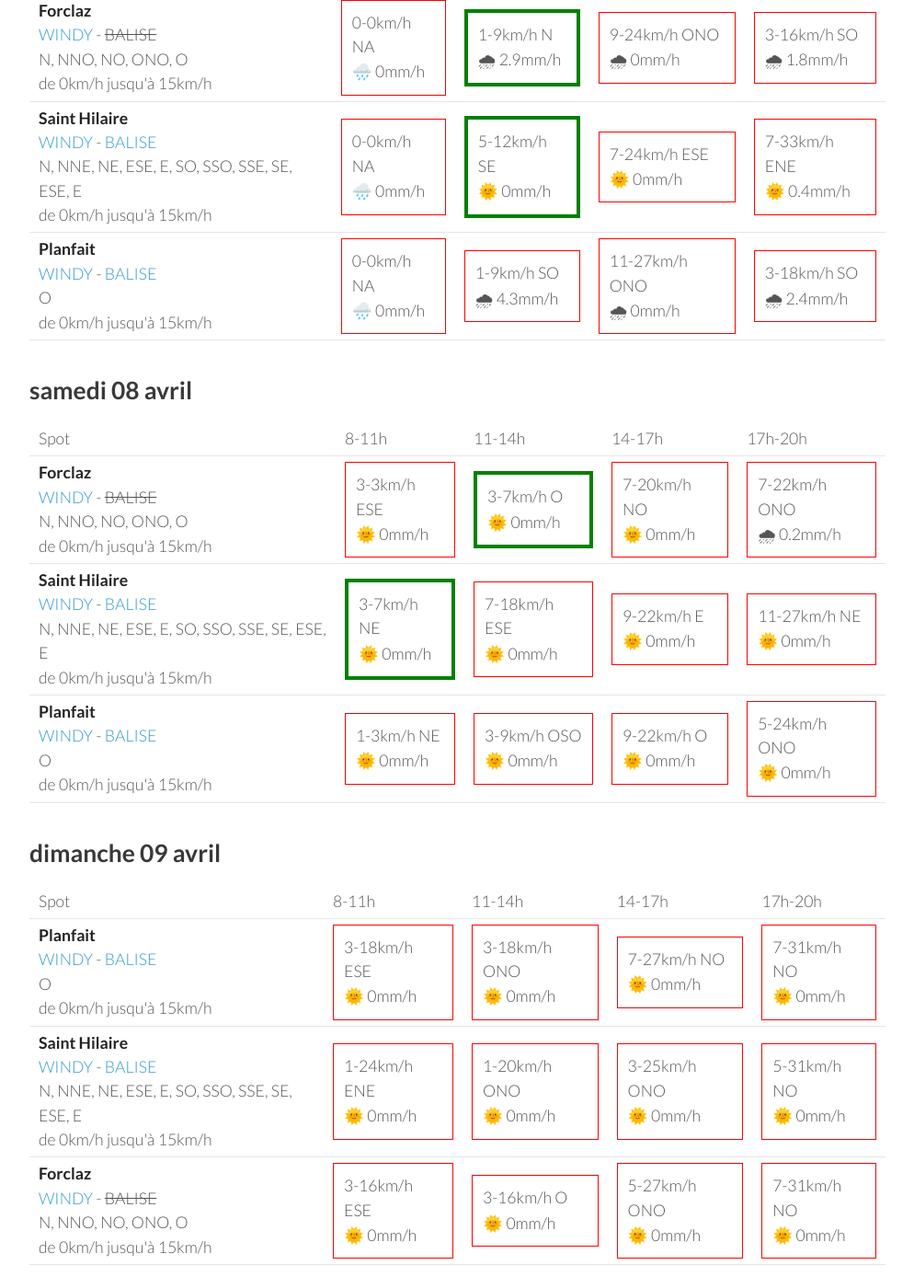
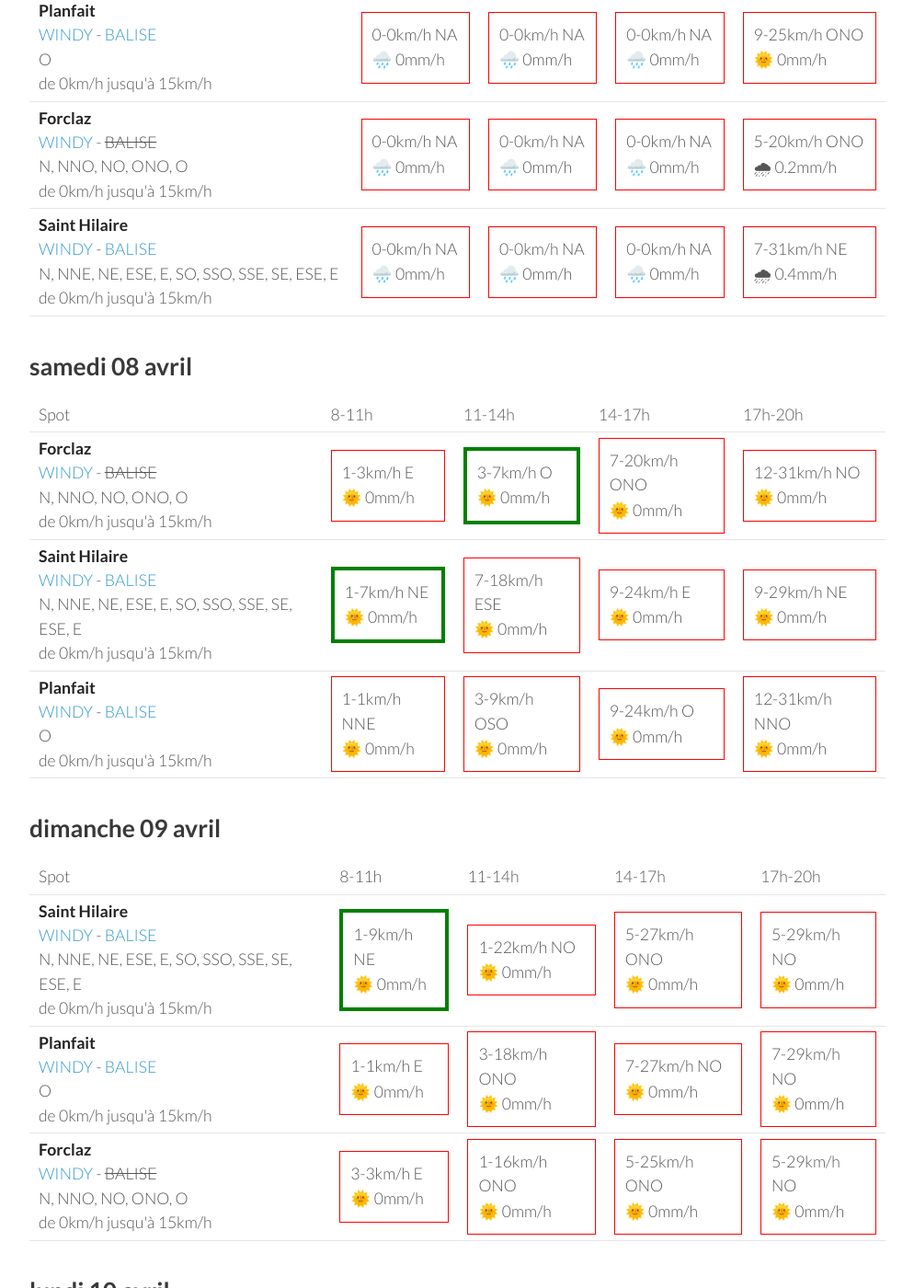
Before and after one commit to parapente-dans-le-nord/parapente-dans-le-nord.github.io, a Jekyll site: the page built from alpes_nord.markdown, in a window 1280 px wide and 1400 px high, scrolled down 373 px. Shown: the whole window at 92% size, without its empty margins (26-1020 px from the left). Built offline with Jekyll 4.4.1, drawn with Linux system fonts in a browser that asks for light colours; some of the changed text lies outside the part shown.

Commit message:
update index.markdown

```diff
--- a/alpes_nord.markdown
+++ b/alpes_nord.markdown
@@ -22,30 +22,30 @@ page mise à jour le vendredi 07 avril 13:26
       <td>17h-20h</td>
     </tr>
 <tr>
+        <td><strong>Planfait</strong><br><a href="https://windy.com/45.853/6.223?45.415,6.223,8">WINDY</a> - <span class=""><a href="https://www.openwindmap.org/PP496">BALISE</a> </span><br> <span class="vent-favorable">O</span><br><span class="force-vent">de 0km/h jusqu'à 15km/h</span> </td>
+
+            <td><div class="not-flyable"><p>0-0km/h NA</p><p>🌧️ 0mm/h</p></div></td>
+            <td><div class="not-flyable"><p>0-0km/h NA</p><p>🌧️ 0mm/h</p></div></td>
+            <td><div class="not-flyable"><p>0-0km/h NA</p><p>🌧️ 0mm/h</p></div></td>
+            <td><div class="not-flyable"><p>9-25km/h ONO</p><p>🌞 0mm/h</p></div></td>
+
+    </tr>
+<tr>
         <td><strong>Forclaz</strong><br><a href="https://windy.com/45.814/6.247?45.375,6.246,8,m:eVwaglz">WINDY</a> - <span class="no-balise"> BALISE </span><br> <span class="vent-favorable">N, NNO, NO, ONO, O</span><br><span class="force-vent">de 0km/h jusqu'à 15km/h</span> </td>
 
             <td><div class="not-flyable"><p>0-0km/h NA</p><p>🌧️ 0mm/h</p></div></td>
-            <td><div class="flyable"><p>1-9km/h N</p><p>🌧 2.9mm/h</p></div></td>
-            <td><div class="not-flyable"><p>9-24km/h ONO</p><p>🌧 0mm/h</p></div></td>
-            <td><div class="not-flyable"><p>3-16km/h SO</p><p>🌧 1.8mm/h</p></div></td>
+            <td><div class="not-flyable"><p>0-0km/h NA</p><p>🌧️ 0mm/h</p></div></td>
+            <td><div class="not-flyable"><p>0-0km/h NA</p><p>🌧️ 0mm/h</p></div></td>
+            <td><div class="not-flyable"><p>5-20km/h ONO</p><p>🌧 0.2mm/h</p></div></td>
 
     </tr>
 <tr>
         <td><strong>Saint Hilaire</strong><br><a href="https://windy.com/45.307/5.888?45.087,5.889,9,m:eUFagkX">WINDY</a> - <span class=""><a href="http://www.balisemeteo.com/balise.php?idBalise=61">BALISE</a> </span><br> <span class="vent-favorable">N, NNE, NE, ESE, E, SO, SSO, SSE, SE, ESE, E</span><br><span class="force-vent">de 0km/h jusqu'à 15km/h</span> </td>
 
             <td><div class="not-flyable"><p>0-0km/h NA</p><p>🌧️ 0mm/h</p></div></td>
-            <td><div class="flyable"><p>5-12km/h SE</p><p>🌞 0mm/h</p></div></td>
-            <td><div class="not-flyable"><p>7-24km/h ESE</p><p>🌞 0mm/h</p></div></td>
-            <td><div class="not-flyable"><p>7-33km/h ENE</p><p>🌞 0.4mm/h</p></div></td>
-
-    </tr>
-<tr>
-        <td><strong>Planfait</strong><br><a href="https://windy.com/45.853/6.223?45.415,6.223,8">WINDY</a> - <span class=""><a href="https://www.openwindmap.org/PP496">BALISE</a> </span><br> <span class="vent-favorable">O</span><br><span class="force-vent">de 0km/h jusqu'à 15km/h</span> </td>
-
             <td><div class="not-flyable"><p>0-0km/h NA</p><p>🌧️ 0mm/h</p></div></td>
-            <td><div class="not-flyable"><p>1-9km/h SO</p><p>🌧 4.3mm/h</p></div></td>
-            <td><div class="not-flyable"><p>11-27km/h ONO</p><p>🌧 0mm/h</p></div></td>
-            <td><div class="not-flyable"><p>3-18km/h SO</p><p>🌧 2.4mm/h</p></div></td>
+            <td><div class="not-flyable"><p>0-0km/h NA</p><p>🌧️ 0mm/h</p></div></td>
+            <td><div class="not-flyable"><p>7-31km/h NE</p><p>🌧 0.4mm/h</p></div></td>
 
     </tr>
 
@@ -67,30 +67,30 @@ page mise à jour le vendredi 07 avril 13:26
 <tr>
         <td><strong>Forclaz</strong><br><a href="https://windy.com/45.814/6.247?45.375,6.246,8,m:eVwaglz">WINDY</a> - <span class="no-balise"> BALISE </span><br> <span class="vent-favorable">N, NNO, NO, ONO, O</span><br><span class="force-vent">de 0km/h jusqu'à 15km/h</span> </td>
 
-            <td><div class="not-flyable"><p>3-3km/h ESE</p><p>🌞 0mm/h</p></div></td>
+            <td><div class="not-flyable"><p>1-3km/h E</p><p>🌞 0mm/h</p></div></td>
             <td><div class="flyable"><p>3-7km/h O</p><p>🌞 0mm/h</p></div></td>
-            <td><div class="not-flyable"><p>7-20km/h NO</p><p>🌞 0mm/h</p></div></td>
-            <td><div class="not-flyable"><p>7-22km/h ONO</p><p>🌧 0.2mm/h</p></div></td>
+            <td><div class="not-flyable"><p>7-20km/h ONO</p><p>🌞 0mm/h</p></div></td>
+            <td><div class="not-flyable"><p>12-31km/h NO</p><p>🌞 0mm/h</p></div></td>
 
 
     </tr>
 <tr>
         <td><strong>Saint Hilaire</strong><br><a href="https://windy.com/45.307/5.888?45.087,5.889,9,m:eUFagkX">WINDY</a> - <span class=""><a href="http://www.balisemeteo.com/balise.php?idBalise=61">BALISE</a> </span><br> <span class="vent-favorable">N, NNE, NE, ESE, E, SO, SSO, SSE, SE, ESE, E</span><br><span class="force-vent">de 0km/h jusqu'à 15km/h</span> </td>
 
-            <td><div class="flyable"><p>3-7km/h NE</p><p>🌞 0mm/h</p></div></td>
+            <td><div class="flyable"><p>1-7km/h NE</p><p>🌞 0mm/h</p></div></td>
             <td><div class="not-flyable"><p>7-18km/h ESE</p><p>🌞 0mm/h</p></div></td>
-            <td><div class="not-flyable"><p>9-22km/h E</p><p>🌞 0mm/h</p></div></td>
-            <td><div class="not-flyable"><p>11-27km/h NE</p><p>🌞 0mm/h</p></div></td>
+            <td><div class="not-flyable"><p>9-24km/h E</p><p>🌞 0mm/h</p></div></td>
+            <td><div class="not-flyable"><p>9-29km/h NE</p><p>🌞 0mm/h</p></div></td>
 
 
     </tr>
 <tr>
         <td><strong>Planfait</strong><br><a href="https://windy.com/45.853/6.223?45.415,6.223,8">WINDY</a> - <span class=""><a href="https://www.openwindmap.org/PP496">BALISE</a> </span><br> <span class="vent-favorable">O</span><br><span class="force-vent">de 0km/h jusqu'à 15km/h</span> </td>
 
-            <td><div class="not-flyable"><p>1-3km/h NE</p><p>🌞 0mm/h</p></div></td>
+            <td><div class="not-flyable"><p>1-1km/h NNE</p><p>🌞 0mm/h</p></div></td>
             <td><div class="not-flyable"><p>3-9km/h OSO</p><p>🌞 0mm/h</p></div></td>
-            <td><div class="not-flyable"><p>9-22km/h O</p><p>🌞 0mm/h</p></div></td>
-            <td><div class="not-flyable"><p>5-24km/h ONO</p><p>🌞 0mm/h</p></div></td>
+            <td><div class="not-flyable"><p>9-24km/h O</p><p>🌞 0mm/h</p></div></td>
+            <td><div class="not-flyable"><p>12-31km/h NNO</p><p>🌞 0mm/h</p></div></td>
 
 
     </tr>
@@ -111,32 +111,32 @@ page mise à jour le vendredi 07 avril 13:26
       <td>17h-20h</td>
     </tr>
 <tr>
-        <td><strong>Planfait</strong><br><a href="https://windy.com/45.853/6.223?45.415,6.223,8">WINDY</a> - <span class=""><a href="https://www.openwindmap.org/PP496">BALISE</a> </span><br> <span class="vent-favorable">O</span><br><span class="force-vent">de 0km/h jusqu'à 15km/h</span> </td>
+        <td><strong>Saint Hilaire</strong><br><a href="https://windy.com/45.307/5.888?45.087,5.889,9,m:eUFagkX">WINDY</a> - <span class=""><a href="http://www.balisemeteo.com/balise.php?idBalise=61">BALISE</a> </span><br> <span class="vent-favorable">N, NNE, NE, ESE, E, SO, SSO, SSE, SE, ESE, E</span><br><span class="force-vent">de 0km/h jusqu'à 15km/h</span> </td>
 
-            <td><div class="not-flyable"><p>3-18km/h ESE</p><p>🌞 0mm/h</p></div></td>
-            <td><div class="not-flyable"><p>3-18km/h ONO</p><p>🌞 0mm/h</p></div></td>
-            <td><div class="not-flyable"><p>7-27km/h NO</p><p>🌞 0mm/h</p></div></td>
-            <td><div class="not-flyable"><p>7-31km/h NO</p><p>🌞 0mm/h</p></div></td>
+            <td><div class="flyable"><p>1-9km/h NE</p><p>🌞 0mm/h</p></div></td>
+            <td><div class="not-flyable"><p>1-22km/h NO</p><p>🌞 0mm/h</p></div></td>
+            <td><div class="not-flyable"><p>5-27km/h ONO</p><p>🌞 0mm/h</p></div></td>
+            <td><div class="not-flyable"><p>5-29km/h NO</p><p>🌞 0mm/h</p></div></td>
 
 
     </tr>
 <tr>
-        <td><strong>Saint Hilaire</strong><br><a href="https://windy.com/45.307/5.888?45.087,5.889,9,m:eUFagkX">WINDY</a> - <span class=""><a href="http://www.balisemeteo.com/balise.php?idBalise=61">BALISE</a> </span><br> <span class="vent-favorable">N, NNE, NE, ESE, E, SO, SSO, SSE, SE, ESE, E</span><br><span class="force-vent">de 0km/h jusqu'à 15km/h</span> </td>
+        <td><strong>Planfait</strong><br><a href="https://windy.com/45.853/6.223?45.415,6.223,8">WINDY</a> - <span class=""><a href="https://www.openwindmap.org/PP496">BALISE</a> </span><br> <span class="vent-favorable">O</span><br><span class="force-vent">de 0km/h jusqu'à 15km/h</span> </td>
 
-            <td><div class="not-flyable"><p>1-24km/h ENE</p><p>🌞 0mm/h</p></div></td>
-            <td><div class="not-flyable"><p>1-20km/h ONO</p><p>🌞 0mm/h</p></div></td>
-            <td><div class="not-flyable"><p>3-25km/h ONO</p><p>🌞 0mm/h</p></div></td>
-            <td><div class="not-flyable"><p>5-31km/h NO</p><p>🌞 0mm/h</p></div></td>
+            <td><div class="not-flyable"><p>1-1km/h E</p><p>🌞 0mm/h</p></div></td>
+            <td><div class="not-flyable"><p>3-18km/h ONO</p><p>🌞 0mm/h</p></div></td>
+            <td><div class="not-flyable"><p>7-27km/h NO</p><p>🌞 0mm/h</p></div></td>
+            <td><div class="not-flyable"><p>7-29km/h NO</p><p>🌞 0mm/h</p></div></td>
 
 
     </tr>
 <tr>
         <td><strong>Forclaz</strong><br><a href="https://windy.com/45.814/6.247?45.375,6.246,8,m:eVwaglz">WINDY</a> - <span class="no-balise"> BALISE </span><br> <span class="vent-favorable">N, NNO, NO, ONO, O</span><br><span class="force-vent">de 0km/h jusqu'à 15km/h</span> </td>
 
-            <td><div class="not-flyable"><p>3-16km/h ESE</p><p>🌞 0mm/h</p></div></td>
-            <td><div class="not-flyable"><p>3-16km/h O</p><p>🌞 0mm/h</p></div></td>
-            <td><div class="not-flyable"><p>5-27km/h ONO</p><p>🌞 0mm/h</p></div></td>
-            <td><div class="not-flyable"><p>7-31km/h NO</p><p>🌞 0mm/h</p></div></td>
+            <td><div class="not-flyable"><p>3-3km/h E</p><p>🌞 0mm/h</p></div></td>
+            <td><div class="not-flyable"><p>1-16km/h ONO</p><p>🌞 0mm/h</p></div></td>
+            <td><div class="not-flyable"><p>5-25km/h ONO</p><p>🌞 0mm/h</p></div></td>
+            <td><div class="not-flyable"><p>5-29km/h NO</p><p>🌞 0mm/h</p></div></td>
 
 
     </tr>
@@ -159,10 +159,10 @@ page mise à jour le vendredi 07 avril 13:26
 <tr>
         <td><strong>Saint Hilaire</strong><br><a href="https://windy.com/45.307/5.888?45.087,5.889,9,m:eUFagkX">WINDY</a> - <span class=""><a href="http://www.balisemeteo.com/balise.php?idBalise=61">BALISE</a> </span><br> <span class="vent-favorable">N, NNE, NE, ESE, E, SO, SSO, SSE, SE, ESE, E</span><br><span class="force-vent">de 0km/h jusqu'à 15km/h</span> </td>
 
-            <td><div class="flyable"><p>1-12km/h E</p><p>🌞 0mm/h</p></div></td>
-            <td><div class="not-flyable"><p>3-24km/h SO</p><p>🌞 0mm/h</p></div></td>
-            <td><div class="not-flyable"><p>5-33km/h SO</p><p>🌞 0mm/h</p></div></td>
-            <td><div class="not-flyable"><p>5-33km/h SO</p><p>🌞 0mm/h</p></div></td>
+            <td><div class="flyable"><p>1-12km/h NE</p><p>🌞 0mm/h</p></div></td>
+            <td><div class="not-flyable"><p>3-22km/h SO</p><p>🌞 0mm/h</p></div></td>
+            <td><div class="not-flyable"><p>5-27km/h OSO</p><p>🌞 0mm/h</p></div></td>
+            <td><div class="not-flyable"><p>3-27km/h SO</p><p>🌞 0mm/h</p></div></td>
 
 
     </tr>
@@ -170,19 +170,19 @@ page mise à jour le vendredi 07 avril 13:26
         <td><strong>Planfait</strong><br><a href="https://windy.com/45.853/6.223?45.415,6.223,8">WINDY</a> - <span class=""><a href="https://www.openwindmap.org/PP496">BALISE</a> </span><br> <span class="vent-favorable">O</span><br><span class="force-vent">de 0km/h jusqu'à 15km/h</span> </td>
 
             <td><div class="not-flyable"><p>3-16km/h ESE</p><p>🌞 0mm/h</p></div></td>
-            <td><div class="not-flyable"><p>3-20km/h SSO</p><p>🌞 0mm/h</p></div></td>
-            <td><div class="not-flyable"><p>7-25km/h OSO</p><p>🌞 0mm/h</p></div></td>
-            <td><div class="not-flyable"><p>5-29km/h OSO</p><p>🌞 0mm/h</p></div></td>
+            <td><div class="not-flyable"><p>3-18km/h S</p><p>🌞 0mm/h</p></div></td>
+            <td><div class="not-flyable"><p>5-24km/h O</p><p>🌞 0mm/h</p></div></td>
+            <td><div class="not-flyable"><p>3-24km/h SO</p><p>🌞 0mm/h</p></div></td>
 
 
     </tr>
 <tr>
         <td><strong>Forclaz</strong><br><a href="https://windy.com/45.814/6.247?45.375,6.246,8,m:eVwaglz">WINDY</a> - <span class="no-balise"> BALISE </span><br> <span class="vent-favorable">N, NNO, NO, ONO, O</span><br><span class="force-vent">de 0km/h jusqu'à 15km/h</span> </td>
 
-            <td><div class="not-flyable"><p>3-18km/h ESE</p><p>🌞 0mm/h</p></div></td>
-            <td><div class="not-flyable"><p>1-20km/h S</p><p>🌞 0mm/h</p></div></td>
-            <td><div class="not-flyable"><p>5-25km/h O</p><p>🌞 0mm/h</p></div></td>
-            <td><div class="not-flyable"><p>5-29km/h OSO</p><p>🌞 0mm/h</p></div></td>
+            <td><div class="not-flyable"><p>3-16km/h ESE</p><p>🌞 0mm/h</p></div></td>
+            <td><div class="not-flyable"><p>3-18km/h SSE</p><p>🌞 0mm/h</p></div></td>
+            <td><div class="not-flyable"><p>3-24km/h O</p><p>🌞 0mm/h</p></div></td>
+            <td><div class="not-flyable"><p>3-24km/h SO</p><p>🌞 0mm/h</p></div></td>
 
 
     </tr>
@@ -205,30 +205,30 @@ page mise à jour le vendredi 07 avril 13:26
 <tr>
         <td><strong>Planfait</strong><br><a href="https://windy.com/45.853/6.223?45.415,6.223,8">WINDY</a> - <span class=""><a href="https://www.openwindmap.org/PP496">BALISE</a> </span><br> <span class="vent-favorable">O</span><br><span class="force-vent">de 0km/h jusqu'à 15km/h</span> </td>
 
-            <td><div class="not-flyable"><p>7-40km/h O</p><p>🌧 4.2mm/h</p></div></td>
-            <td><div class="not-flyable"><p>5-37km/h O</p><p>🌧 3.6mm/h</p></div></td>
-            <td><div class="not-flyable"><p>5-31km/h O</p><p>🌧 1.7mm/h</p></div></td>
-            <td><div class="not-flyable"><p>1-25km/h NO</p><p>🌧 0.9mm/h</p></div></td>
+            <td><div class="not-flyable"><p>1-24km/h S</p><p>🌧 4mm/h</p></div></td>
+            <td><div class="not-flyable"><p>5-27km/h ONO</p><p>🌧 2.4mm/h</p></div></td>
+            <td><div class="not-flyable"><p>5-27km/h O</p><p>🌧 1mm/h</p></div></td>
+            <td><div class="not-flyable"><p>5-27km/h ONO</p><p>🌧 0.2mm/h</p></div></td>
 
 
     </tr>
 <tr>
         <td><strong>Saint Hilaire</strong><br><a href="https://windy.com/45.307/5.888?45.087,5.889,9,m:eUFagkX">WINDY</a> - <span class=""><a href="http://www.balisemeteo.com/balise.php?idBalise=61">BALISE</a> </span><br> <span class="vent-favorable">N, NNE, NE, ESE, E, SO, SSO, SSE, SE, ESE, E</span><br><span class="force-vent">de 0km/h jusqu'à 15km/h</span> </td>
 
-            <td><div class="not-flyable"><p>3-42km/h NO</p><p>🌧 2.9mm/h</p></div></td>
-            <td><div class="not-flyable"><p>5-37km/h NNO</p><p>🌧 1.5mm/h</p></div></td>
-            <td><div class="not-flyable"><p>7-42km/h NNO</p><p>🌧 0.9mm/h</p></div></td>
-            <td><div class="not-flyable"><p>9-44km/h N</p><p>🌞 0mm/h</p></div></td>
+            <td><div class="not-flyable"><p>3-24km/h O</p><p>🌧 0.8mm/h</p></div></td>
+            <td><div class="not-flyable"><p>5-35km/h NNO</p><p>🌧 2.5mm/h</p></div></td>
+            <td><div class="not-flyable"><p>7-37km/h NO</p><p>🌧 0.5mm/h</p></div></td>
+            <td><div class="not-flyable"><p>7-38km/h NO</p><p>🌞 0mm/h</p></div></td>
 
 
     </tr>
 <tr>
         <td><strong>Forclaz</strong><br><a href="https://windy.com/45.814/6.247?45.375,6.246,8,m:eVwaglz">WINDY</a> - <span class="no-balise"> BALISE </span><br> <span class="vent-favorable">N, NNO, NO, ONO, O</span><br><span class="force-vent">de 0km/h jusqu'à 15km/h</span> </td>
 
-            <td><div class="not-flyable"><p>7-42km/h ONO</p><p>🌧 4.6mm/h</p></div></td>
-            <td><div class="not-flyable"><p>5-40km/h O</p><p>🌧 3.9mm/h</p></div></td>
-            <td><div class="not-flyable"><p>5-33km/h O</p><p>🌧 1.2mm/h</p></div></td>
-            <td><div class="not-flyable"><p>1-25km/h NO</p><p>🌧 0.7mm/h</p></div></td>
+            <td><div class="not-flyable"><p>0-24km/h SE</p><p>🌧 4.1mm/h</p></div></td>
+            <td><div class="not-flyable"><p>5-31km/h ONO</p><p>🌧 2.5mm/h</p></div></td>
+            <td><div class="not-flyable"><p>5-27km/h ONO</p><p>🌧 0.9mm/h</p></div></td>
+            <td><div class="not-flyable"><p>5-29km/h ONO</p><p>🌞 0mm/h</p></div></td>
 
 
     </tr>
@@ -251,20 +251,20 @@ page mise à jour le vendredi 07 avril 13:26
 <tr>
         <td><strong>Planfait</strong><br><a href="https://windy.com/45.853/6.223?45.415,6.223,8">WINDY</a> - <span class=""><a href="https://www.openwindmap.org/PP496">BALISE</a> </span><br> <span class="vent-favorable">O</span><br><span class="force-vent">de 0km/h jusqu'à 15km/h</span> </td>
 
-            <td><div class="not-flyable"><p>3-20km/h ESE</p><p>🌞 0mm/h</p></div></td>
-            <td><div class="not-flyable"><p>5-25km/h S</p><p>🌞 0mm/h</p></div></td>
-            <td><div class="not-flyable"><p>9-37km/h OSO</p><p>🌞 0mm/h</p></div></td>
-            <td><div class="not-flyable"><p>9-38km/h OSO</p><p>🌞 0mm/h</p></div></td>
+            <td><div class="not-flyable"><p>5-18km/h ESE</p><p>🌞 0mm/h</p></div></td>
+            <td><div class="not-flyable"><p>3-25km/h SO</p><p>🌞 0mm/h</p></div></td>
+            <td><div class="not-flyable"><p>11-40km/h SO</p><p>🌞 0mm/h</p></div></td>
+            <td><div class="not-flyable"><p>14-55km/h OSO</p><p>🌞 0mm/h</p></div></td>
 
 
     </tr>
 <tr>
         <td><strong>Forclaz</strong><br><a href="https://windy.com/45.814/6.247?45.375,6.246,8,m:eVwaglz">WINDY</a> - <span class="no-balise"> BALISE </span><br> <span class="vent-favorable">N, NNO, NO, ONO, O</span><br><span class="force-vent">de 0km/h jusqu'à 15km/h</span> </td>
 
-            <td><div class="not-flyable"><p>3-22km/h ESE</p><p>🌞 0mm/h</p></div></td>
-            <td><div class="not-flyable"><p>3-25km/h SSE</p><p>🌞 0mm/h</p></div></td>
-            <td><div class="not-flyable"><p>9-38km/h OSO</p><p>🌞 0mm/h</p></div></td>
-            <td><div class="not-flyable"><p>7-38km/h O</p><p>🌞 0mm/h</p></div></td>
+            <td><div class="not-flyable"><p>3-18km/h ESE</p><p>🌞 0mm/h</p></div></td>
+            <td><div class="not-flyable"><p>1-24km/h SSO</p><p>🌞 0mm/h</p></div></td>
+            <td><div class="not-flyable"><p>9-40km/h SO</p><p>🌞 0mm/h</p></div></td>
+            <td><div class="not-flyable"><p>14-57km/h OSO</p><p>🌞 0mm/h</p></div></td>
 
 
     </tr>
@@ -272,9 +272,9 @@ page mise à jour le vendredi 07 avril 13:26
         <td><strong>Saint Hilaire</strong><br><a href="https://windy.com/45.307/5.888?45.087,5.889,9,m:eUFagkX">WINDY</a> - <span class=""><a href="http://www.balisemeteo.com/balise.php?idBalise=61">BALISE</a> </span><br> <span class="vent-favorable">N, NNE, NE, ESE, E, SO, SSO, SSE, SE, ESE, E</span><br><span class="force-vent">de 0km/h jusqu'à 15km/h</span> </td>
 
             <td><div class="not-flyable"><p>1-24km/h SE</p><p>🌞 0mm/h</p></div></td>
-            <td><div class="not-flyable"><p>5-35km/h SO</p><p>🌞 0mm/h</p></div></td>
-            <td><div class="not-flyable"><p>11-55km/h SO</p><p>🌞 0mm/h</p></div></td>
-            <td><div class="not-flyable"><p>11-61km/h SO</p><p>🌞 0mm/h</p></div></td>
+            <td><div class="not-flyable"><p>5-38km/h SO</p><p>🌞 0mm/h</p></div></td>
+            <td><div class="not-flyable"><p>9-50km/h SO</p><p>🌞 0mm/h</p></div></td>
+            <td><div class="not-flyable"><p>11-55km/h O</p><p>🌞 0mm/h</p></div></td>
 
 
     </tr>
```
Also changed, not shown: other parts of alpes_nord.markdown (+1 -1 lines).
